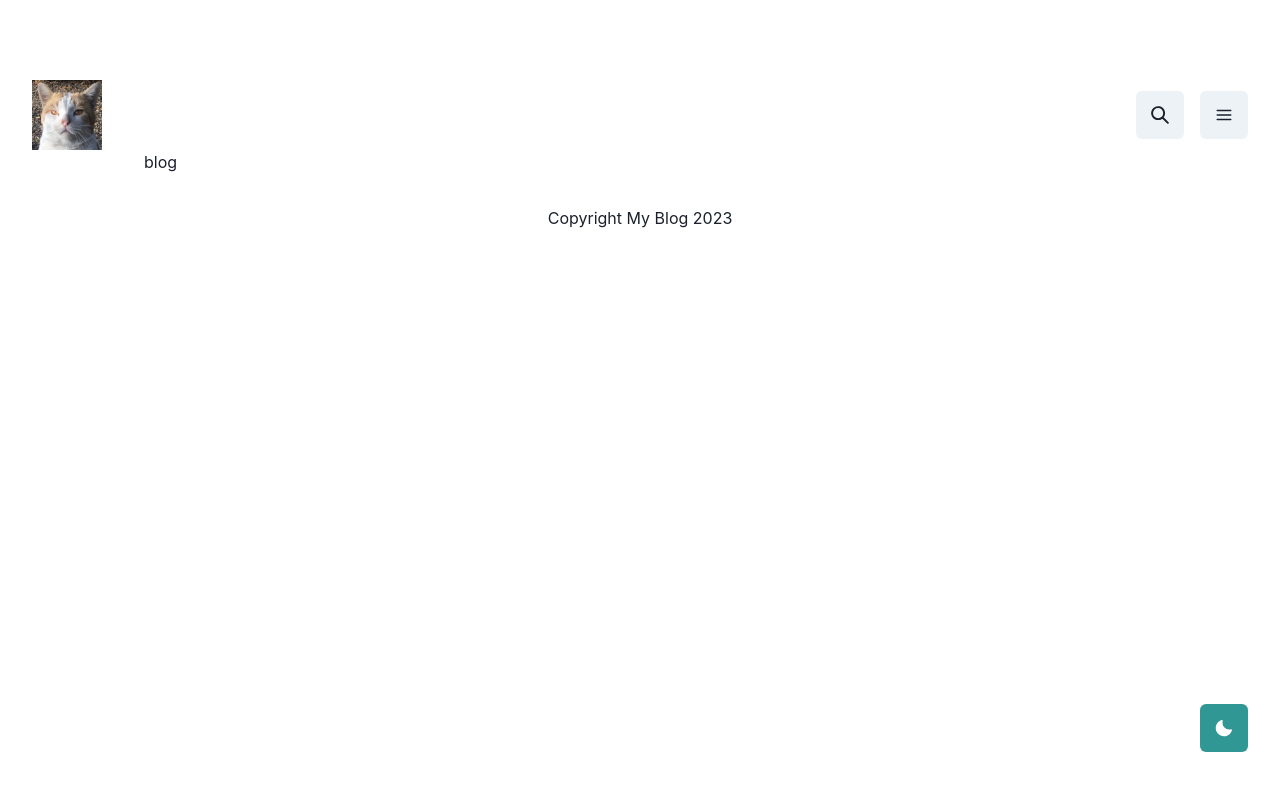
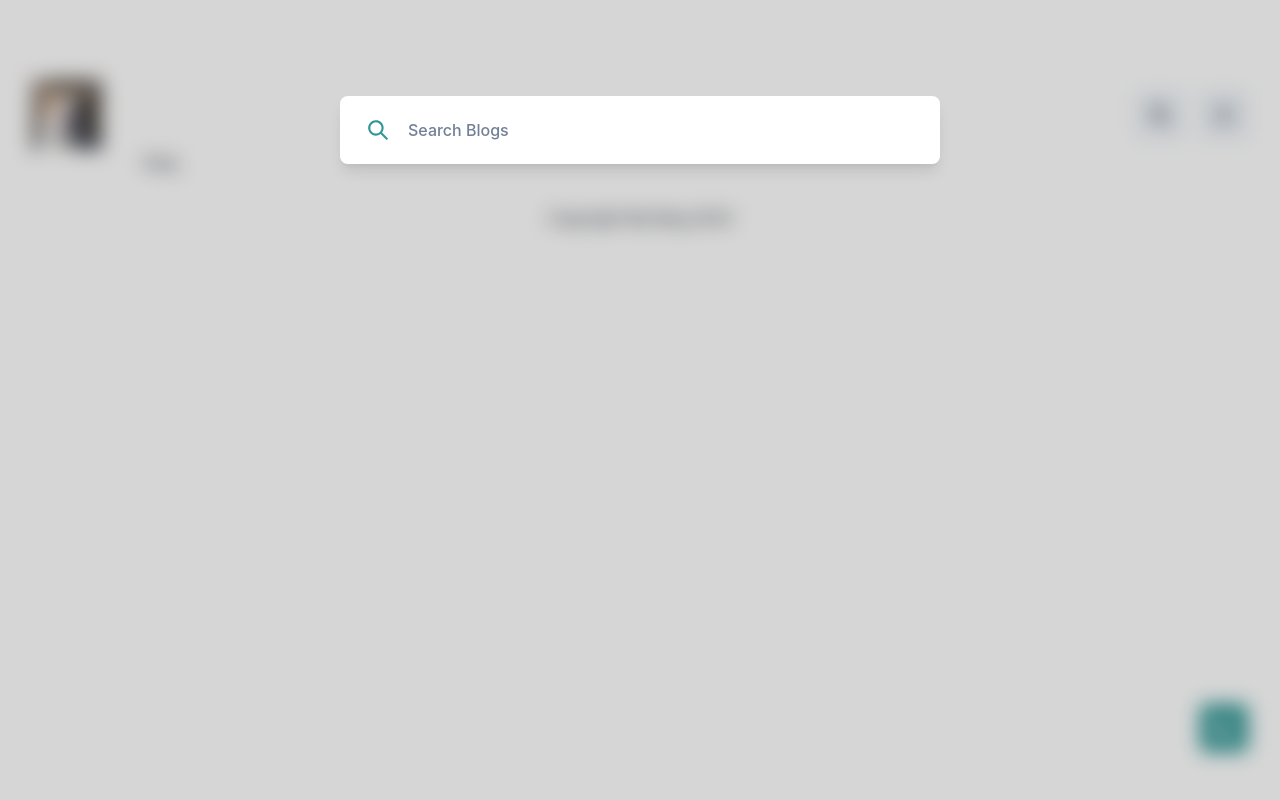
Before and after one commit to sonny-coding/my-blog, a Next.js app: page /blog in a window 1280 px wide. Both pictures are taken after a click on the button 1160 px from the left and 115 px from the top of the page. Built offline with nearby package versions, Linux system fonts and the light colour scheme.

Commit message:
add a search box

```diff
--- a/src/components/AppHeader.jsx
+++ b/src/components/AppHeader.jsx
@@ -4,9 +4,20 @@ import { HamburgerIcon, SearchIcon } from "@chakra-ui/icons";
 import Image from "next/image";
 import AppDrawer from "./AppDrawer";
 import ChakraNextLink from "./ChakraLink";
+import Search from "./Search";
 
 const CustomIconButton = ({ Icon, ...props }) => {
   return <IconButton icon={<Icon />} {...props} size="lg" ml="1rem" />;
+};
+
+const SearchButton = () => {
+  const { onOpen, ...others } = useDisclosure();
+  return (
+    <>
+      <CustomIconButton onClick={onOpen} Icon={SearchIcon} />
+      <Search {...others} />
+    </>
+  );
 };
 
 const HamburgerNav = () => {
@@ -39,7 +50,8 @@ function AppHeader() {
       <Flex alignItems="center">
         <Logo />
         <Spacer />
-        <CustomIconButton Icon={SearchIcon} />
+        {/* <CustomIconButton Icon={SearchIcon} /> */}
+        <SearchButton />
         <HamburgerNav />
       </Flex>
     </Box>
--- /dev/null
+++ b/src/components/Search.jsx
@@ -0,0 +1,102 @@
+import React, { useState, useEffect } from "react";
+import axios from "axios";
+import {
+  Box,
+  Modal,
+  ModalOverlay,
+  ModalContent,
+  ModalBody,
+  chakra,
+  Flex,
+  Center,
+  useColorMode,
+} from "@chakra-ui/react";
+
+import { SearchIcon } from "@chakra-ui/icons";
+
+// import SearchResults from './SearchResults'
+
+const Search = ({ onClose, isOpen }) => {
+  const [queryText, setQueryText] = useState("");
+  const [searchResults, setSearchResults] = useState([]);
+
+  const { colorMode } = useColorMode();
+
+  const handleChange = (e) => setQueryText(e.target.value);
+
+  const bgColor = {
+    light: "white",
+    dark: "gray.700",
+  };
+
+  useEffect(() => {
+    (async () => {
+      if (!queryText) {
+        setSearchResults([]);
+        return false;
+      }
+
+      const { data } = await axios.get("/api/search", {
+        params: {
+          query: queryText,
+        },
+      });
+
+      setSearchResults(data);
+    })();
+  }, [queryText]);
+
+  return (
+    <div>
+      <Modal onClose={onClose} isOpen={isOpen} scrollBehaviour="inside">
+        <ModalOverlay bg="blackAlpha.300" backdropFilter="blur(10px)" />
+
+        <ModalContent
+          rounded="lg"
+          overflow="hidden"
+          top="4vh"
+          bg="transparent"
+          shadow="lg"
+          maxW="600px"
+          width="90%"
+        >
+          <Flex pos="relative" align="strech">
+            <chakra.input
+              autoComplete="off"
+              autoCorrect="off"
+              spellCheck="false"
+              maxLength={64}
+              sx={{
+                w: "100%",
+                h: "68px",
+                pl: "68px",
+                fontWeight: "medium",
+                outline: 0,
+                background: bgColor[colorMode],
+              }}
+              placeHolder="Search Blogs"
+              value={queryText}
+              onChange={handleChange}
+            />
+
+            <Center pos="absolute" left={7} h="68px">
+              <SearchIcon color="teal.500" boxSize="20px" />
+            </Center>
+          </Flex>
+
+          {/* {searchResults.length > 0 && (
+						<ModalBody maxH='70vh' p='0'>
+							<Box px={4} bg={bgColor[colorMode]}>
+								<Box borderTopWidth='1px' pt={2} pb={4}>
+									<SearchResults onClose={onClose} searchResults={searchResults} />
+								</Box>
+							</Box>
+						</ModalBody>
+					)} */}
+        </ModalContent>
+      </Modal>
+    </div>
+  );
+};
+
+export default Search;
```
